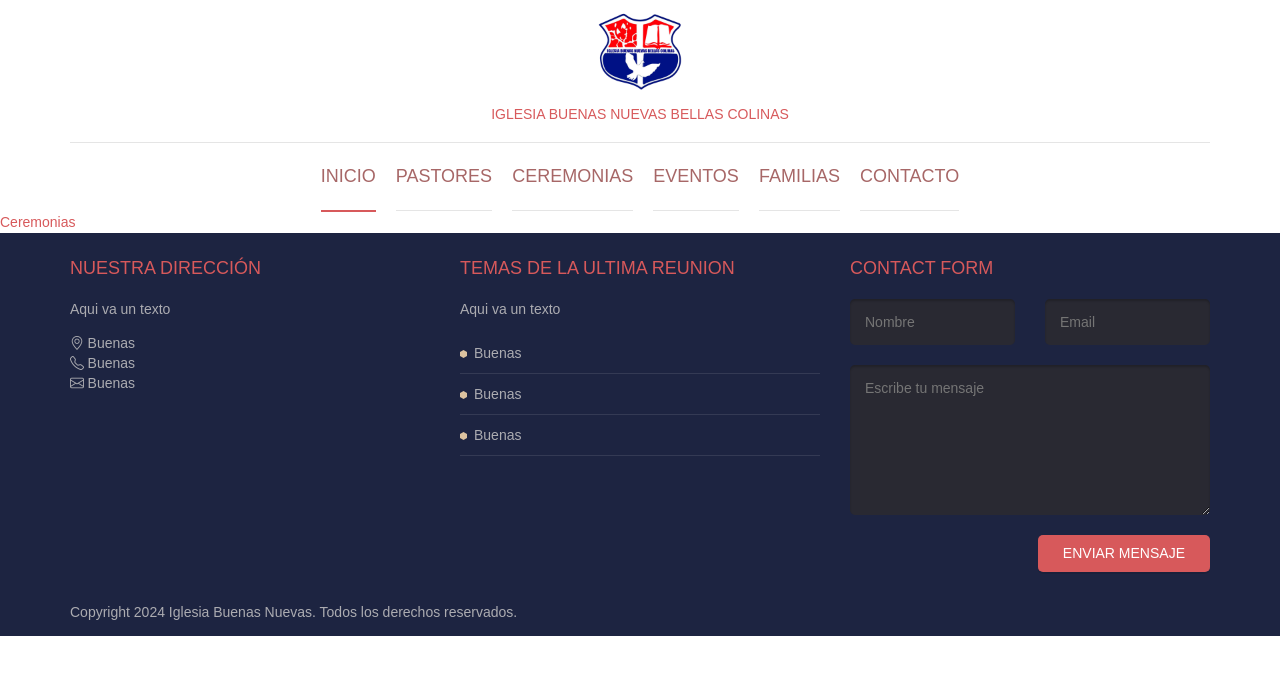
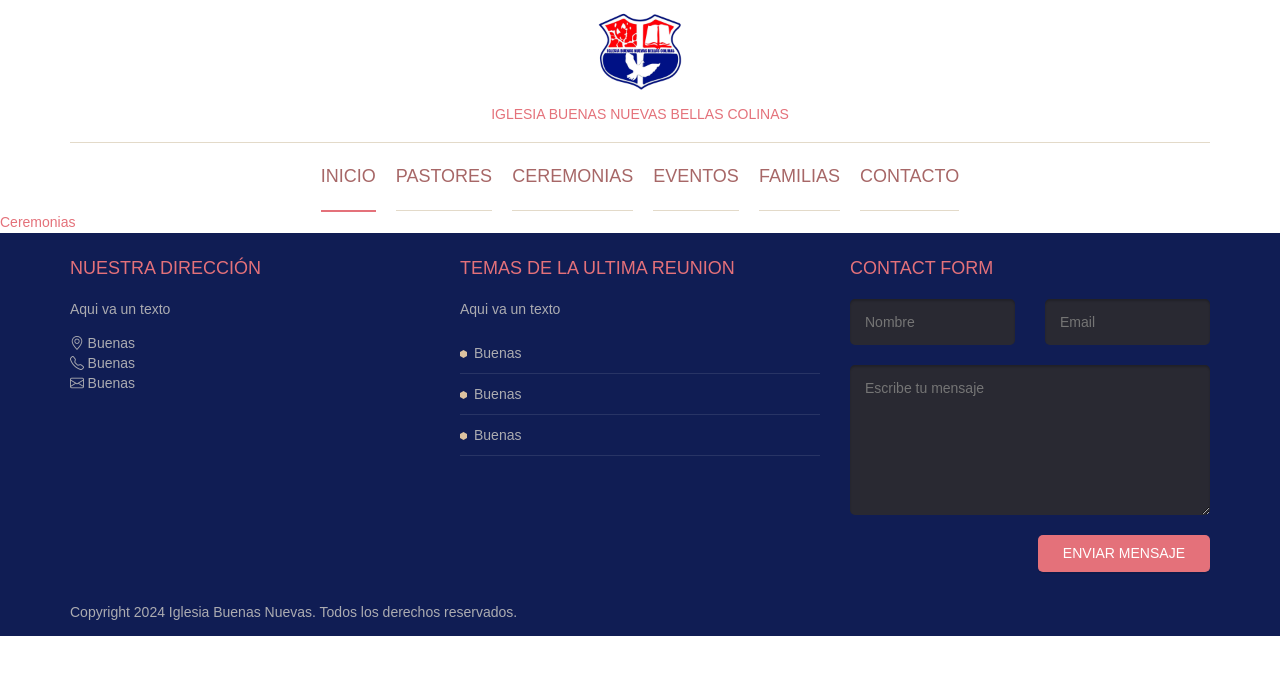
Before and after one commit to hamador0016/IglesiaBuenasNuevasBC, a React (Create React App) app in the folder iglesiabnbc/: page /Seremons in a window 1280 px wide. Shown: the top 674 px of the page. Built offline with nearby package versions, Linux system fonts and the light colour scheme; a web font is replaced by a local one.

Commit message:
Cambie los colores, quite los puntos y arregle un poco las fotos.

```diff
--- a/iglesiabnbc/src/App.css
+++ b/iglesiabnbc/src/App.css
@@ -130,7 +130,7 @@ figure {
   margin: 0; }
 
 fieldset {
-  border: 1px solid #d7595b;
+  border: 1px solid #E4717A;
   margin: 0 2px;
   padding: 0.35em 0.625em 0.75em; }
 
@@ -202,7 +202,7 @@ table {
   font-size: 14px; }
 
 body {
-  color: #d7595b;
+  color: #E4717A;
   font-family: arial, sans-serif;
   font-weight: 300;
   line-height: 1.5; }
@@ -216,7 +216,7 @@ h1, h2, h3, h4, h5, h6 {
 
 hr {
   border: none;
-  border-bottom: 1px solid #d7595b; }
+  border-bottom: 1px solid #E4717A; }
 
 ul, ol {
   margin: 0;
@@ -252,10 +252,10 @@ form input[type="submit"], form button, form input[type="reset"] {
  */
 .button, form input[type="submit"], form button, form input[type="reset"] {
   display: inline-block;
-  background: #f00;
-  background: -webkit-linear-gradient(#d7595b, #d7595b);
-  background: linear-gradient(#d7595b, #d7595b);
-  border-bottom: 1px solid #d7595b;
+  background: #E4717A;
+  background: -webkit-linear-gradient(#E4717A, #E4717A);
+  background: linear-gradient(#E4717A, #E4717A);
+  border-bottom: 1px solid #E4717A;
   box-shadow: 0 2px 0 rgba(0, 0, 0, 0.1);
   border-radius: 5px;
   padding: 10px 25px;
@@ -1123,7 +1123,7 @@ form input[type="submit"], form button, form input[type="reset"] {
 .site-header {
   position: relative;
   z-index: 999;
-  background: white;
+  background: 	#E3DAC9;
   text-align: center;
   padding: 50px 0 30px; }
 
@@ -1132,12 +1132,12 @@ form input[type="submit"], form button, form input[type="reset"] {
   .branding .logo {
     margin-bottom: 10px; }
   .branding .site-title {
-    color: #d7595b;
+    color:#E4717A;
     font-size: 14px;
     font-size: 1em; }
 
 .main-navigation {
-  border-top: 1px solid #e5e5e5; }
+  border-top: 1px solid	#E3DAC9; }
   .main-navigation .menu-toggle {
     border: none;
     background: none;
@@ -1165,17 +1165,17 @@ form input[type="submit"], form button, form input[type="reset"] {
         font-weight: 400;
         font-size: 18px;
         font-size: 1.2857142857em;
-        border-bottom: 1px solid #e5e5e5;
+        border-bottom: 1px solid 	#E3DAC9;
         -webkit-transition: .3s ease;
                 transition: .3s ease; }
         .main-navigation .menu .menu-item a small {
           display: block;
-          color: #d7595b;
+          color: #E4717A;
           font-weight: 300;
           font-size: 10px;
           font-size: 0.7142857143rem; }
       .main-navigation .menu .menu-item.current-menu-item a, .main-navigation .menu .menu-item:hover a {
-        border-bottom-color: #d7595b;
+        border-bottom-color: #E4717A;
         border-width: 2px; }
 
 .mobile-navigation {
@@ -1187,9 +1187,9 @@ form input[type="submit"], form button, form input[type="reset"] {
   .mobile-navigation .menu {
     list-style: none; }
     .mobile-navigation .menu .menu-item {
-      border-bottom: 1px solid #e5e5e5; }
+      border-bottom: 1px solid 	#E3DAC9; }
       .mobile-navigation .menu .menu-item:first-child {
-        border-top: 1px solid #e5e5e5; }
+        border-top: 1px solid 	#E3DAC9; }
     .mobile-navigation .menu a {
       font-family: "Novecento Sans", "Raleway", "Noto Sans" "Open Sans", sans-serif;
       text-transform: uppercase;
@@ -1198,7 +1198,7 @@ form input[type="submit"], form button, form input[type="reset"] {
       padding: 10px 20px; }
       .mobile-navigation .menu a small {
         display: block;
-        color: #d7595b; }
+        color:#E4717A; }
 
 .hero {
   position: relative; }
@@ -1222,7 +1222,7 @@ form input[type="submit"], form button, form input[type="reset"] {
       text-align: center;
       font-family: "Novecento Sans", "Raleway", "Noto Sans" "Open Sans", sans-serif;
       text-transform: uppercase;
-      color: #d7595b; }
+      color: #E4717A; }
     .hero .slides .slide-subtitle {
       font-size: 30px;
       font-size: 2.1428571429em;
@@ -1282,7 +1282,7 @@ form input[type="submit"], form button, form input[type="reset"] {
     font-size: 72px;
     font-size: 5.1428571429em;
     margin-bottom: 0;
-    color: white;
+    color: 	#E3DAC9;
     word-break: break-word; }
     @media screen and (max-width: 640px) {
       .page-head .page-title {
@@ -1310,7 +1310,7 @@ form input[type="submit"], form button, form input[type="reset"] {
     font-size: 1em;
     margin: 0 0 10px; }
   .news .date {
-    color: #d7595b;
+    color:#E4717A;
     font-size: 12px;
     font-size: 0.8571428571em;
     font-family: "Novecento Sans", "Raleway", "Noto Sans" "Open Sans", sans-serif;
@@ -1327,9 +1327,9 @@ form input[type="submit"], form button, form input[type="reset"] {
     padding: 10px 50% 10px 0;
     padding-right: 50%;
     position: relative;
-    border-bottom: 1px solid #e5e5e5; }
+    border-bottom: 1px solid	#E3DAC9; }
     .event-list li:first-child {
-      border-top: 1px solid #e5e5e5; }
+      border-top: 1px solid 	#E3DAC9; }
   .event-list .event-title {
     display: inline-block;
     margin-bottom: 0;
@@ -1339,7 +1339,7 @@ form input[type="submit"], form button, form input[type="reset"] {
     position: absolute;
     width: 50%;
     right: 0;
-    color: #d7595b;
+    color: #E4717A;
     font-size: 12px;
     font-size: 0.8571428571em;
     font-weight: 400;
@@ -1387,10 +1387,10 @@ form input[type="submit"], form button, form input[type="reset"] {
   .seremon-list li {
     padding: 10px 0 10px 80px;
     position: relative;
-    border-bottom: 1px solid #e5e5e5;
+    border-bottom: 1px solid	#E3DAC9;
     min-height: 70px; }
     .seremon-list li:first-child {
-      border-top: 1px solid #e5e5e5; }
+      border-top: 1px solid 	#E3DAC9; }
   .seremon-list img {
     position: absolute;
     left: 0;
@@ -1442,7 +1442,7 @@ form input[type="submit"], form button, form input[type="reset"] {
 .sidebar .widget {
   margin-bottom: 40px; }
   .sidebar .widget .widget-title {
-    color: #d7595b;
+    color:#E4717A;
     font-size: 18px;
     font-size: 1.2857142857em;
     font-weight: 600; }
@@ -1452,26 +1452,26 @@ form input[type="submit"], form button, form input[type="reset"] {
   list-style-position: inside; }
   .arrow li {
     padding: 10px 0;
-    border-bottom: 1px solid #e5e5e5; }
+    border-bottom: 1px solid 	#E3DAC9; }
     .arrow li a {
       display: block;
-      color: #d7595b;
+      color: #E4717A;
       -webkit-transition: .3s ease;
               transition: .3s ease; }
       .arrow li a:hover {
-        color: #d7595b; }
+        color: #E4717A; }
 
 /*
  * Footer Styles
  */
 .site-footer {
-  background: #1d2441;
+  background: #101d54;
   padding: 50px 0;
   color: #acacb1; }
   .site-footer .widget {
     margin-bottom: 30px; }
     .site-footer .widget .widget-title {
-      color: #d7595b;
+      color:#E4717A;
       font-size: 18px;
       font-size: 1.2857142857em; }
 
--- a/iglesiabnbc/src/Components/Home/Home.jsx
+++ b/iglesiabnbc/src/Components/Home/Home.jsx
@@ -71,19 +71,18 @@ const Home = () => {
             <h2 className="section-title">Libros</h2>
             <div className="row" style={{display: "flex",}}>
               { libros.map((libros,index)=>(
-                <li key={index}>
+                <ul key={index}>
                   <a href="#">
                   <h3 className="books-title">{libros.title}</h3>
                   <img src={libros.imageUrl} style={{width: "150px", height: "200", borderRadius:"10px", margin:"10px"}}/>
 
                   <span className="libros-meta">
                   <span>
-
                     <div style={{margin:"auto"}}>{libros.date}</div>
                   </span>
                   </span>
                   </a>
-                </li>
+                </ul>
               ))}
             </div>
             <div className="row">
@@ -117,7 +116,7 @@ const Home = () => {
                 <ul className="seremon-list">
                 {mensajes.map((mensajes,index)=>(
                   <li key={index}>
-                    <img src={mensajes.imageUrl} style={{width: "150px", height: "200px", borderRadius:"10px", margin:"10px"}} />
+                    <img src={mensajes.imageUrl} style={{width: "75px", height: "125px"}} />
                     <div className="seremon-detail">
                       <h3 className="seremon-title">
                         <a href="#">
```
